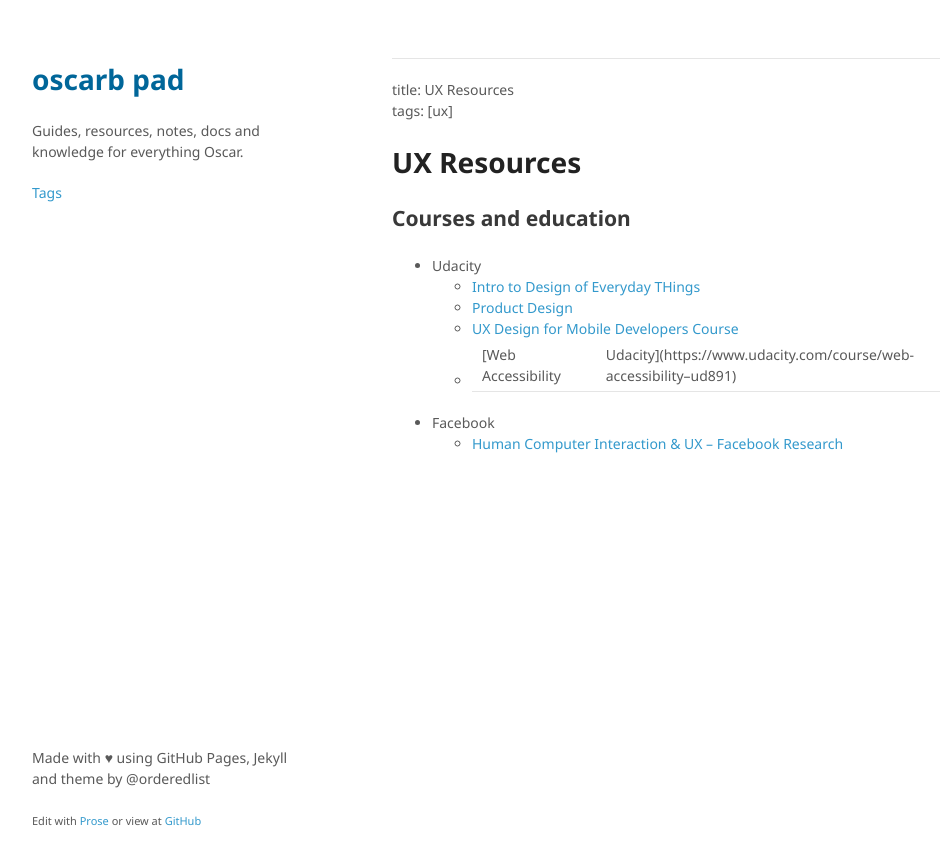
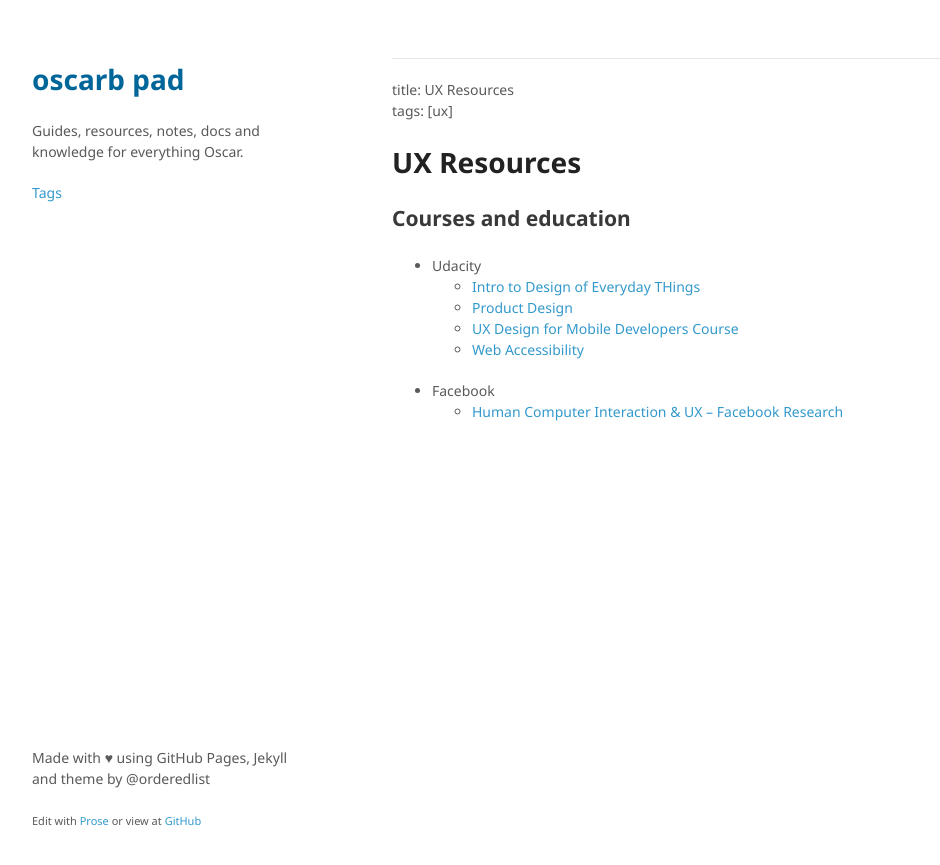
Before and after one commit to oscarb/pad, a Jekyll site: the page built from _docs/ux-resources.md, in a window 1280 px wide. Shown: the top 865 px of the page, without its empty margins (128-1068 px from the left). Built offline with Jekyll 4.4.1, drawn with Linux system fonts in a browser that asks for light colours; some web fonts are replaced.

Commit message:
Created ux-resources.md

```diff
--- a/_docs/ux-resources.md
+++ b/_docs/ux-resources.md
@@ -12,6 +12,6 @@ tags: [ux]
   * [Intro to Design of Everyday THings](https://www.udacity.com/course/intro-to-the-design-of-everyday-things--design101)
   * [Product Design](https://www.udacity.com/course/product-design--ud509)
   * [UX Design for Mobile Developers Course](https://www.udacity.com/course/ux-design-for-mobile-developers--ud849)
-  * [Web Accessibility | Udacity](https://www.udacity.com/course/web-accessibility--ud891)
+  * [Web Accessibility](https://www.udacity.com/course/web-accessibility--ud891)
 * Facebook
   * [Human Computer Interaction & UX – Facebook Research](https://research.fb.com/category/human-computer-interaction-and-ux/)
```
